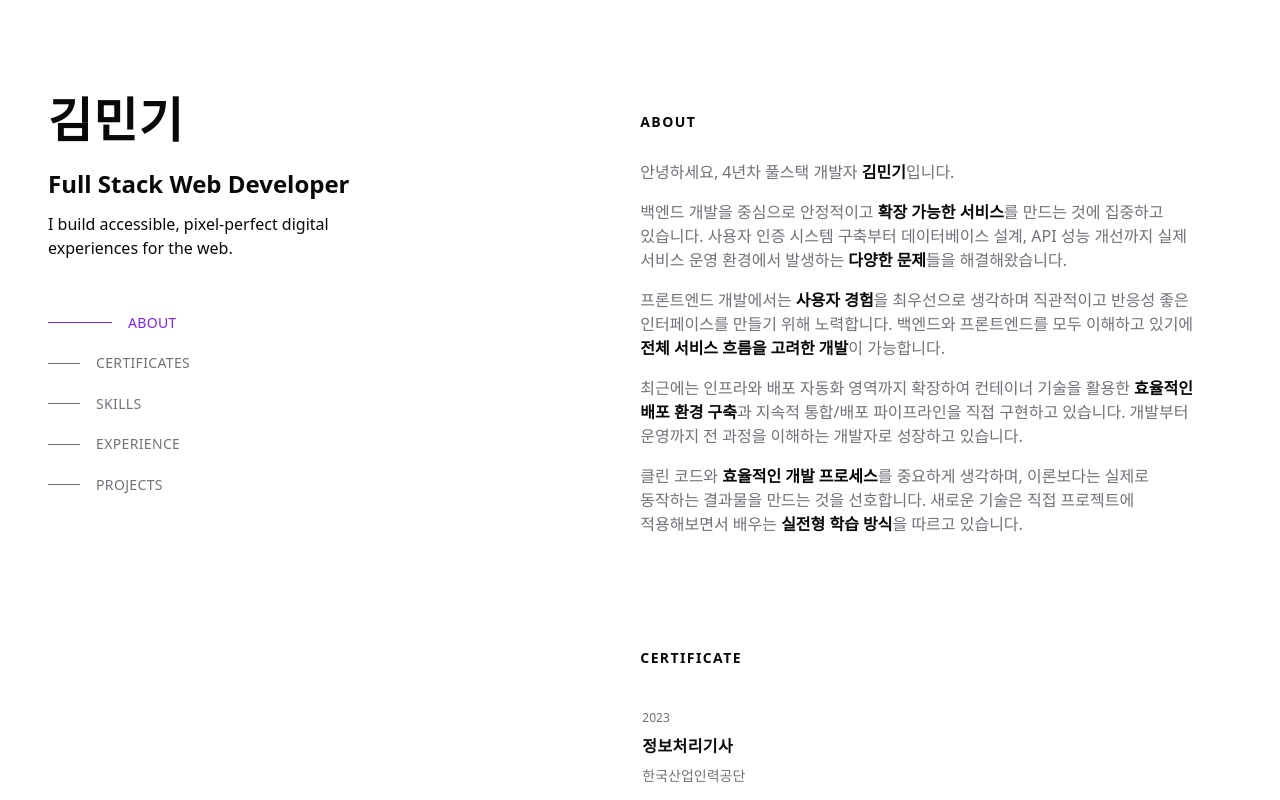
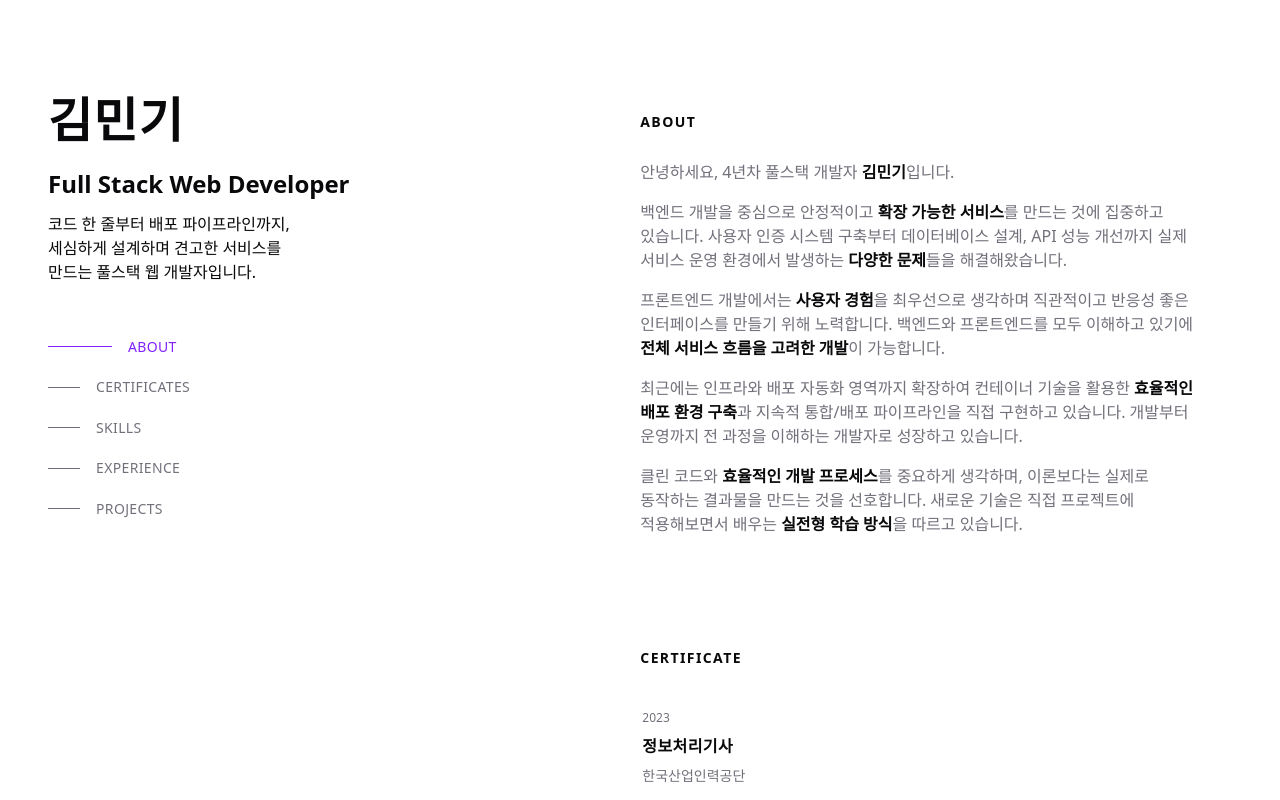
Before and after one commit to mnii5625/portfolio-v1, a Next.js app: page / in a window 1280 px wide. Shown: the top 800 px of the page. Built offline with nearby package versions, Linux system fonts and the light colour scheme.

Commit message:
update page layout spacing and revise Info component text for improved clarity and styling

```diff
--- a/app/_components/contents/Info.tsx
+++ b/app/_components/contents/Info.tsx
@@ -23,8 +23,8 @@ export default function Info({ className }: { className?: string }) {
       >
         Full Stack Web Developer
       </h2>
-      <h3 className="mt-3 w-80 font-light">
-        I build accessible, pixel-perfect digital experiences for the web.
+      <h3 className="mt-3 w-90 font-light text-balance break-keep">
+        코드 한 줄부터 배포 파이프라인까지, 세심하게 설계하며 견고한 서비스를 만드는 풀스택 웹 개발자입니다.
       </h3>
     </header>
   );
--- a/app/page.tsx
+++ b/app/page.tsx
@@ -9,7 +9,7 @@ import Nav from '@/app/_components/ui/Nav';
 export default function Main() {
   return (
     <div className={`
-      mx-auto max-w-screen-xl pb-12
+      mx-auto max-w-screen-xl
       lg:flex lg:px-12
     `}
     >
@@ -19,7 +19,7 @@ export default function Main() {
       </header>
 
       <main className={`
-        space-y-24
+        space-y-24 pb-12
         lg:w-[52%] lg:py-24
       `}
       >
```
